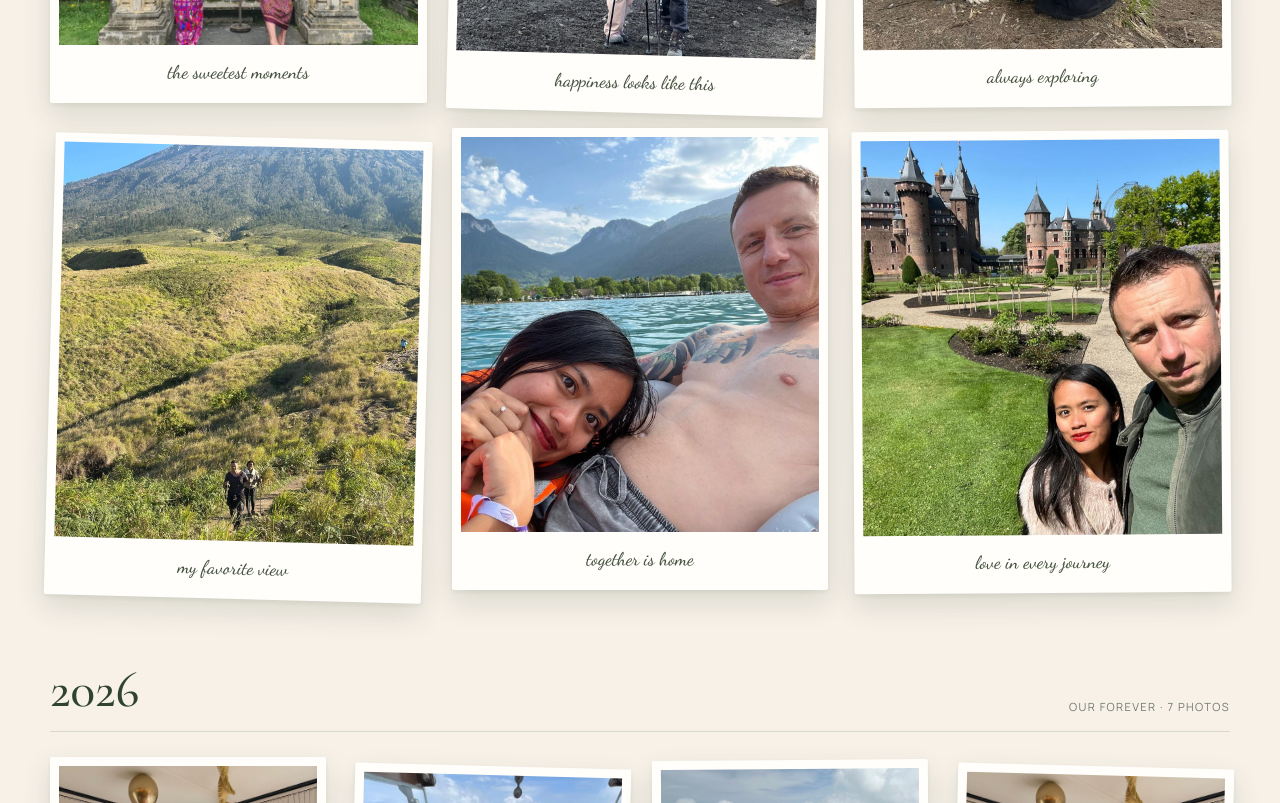
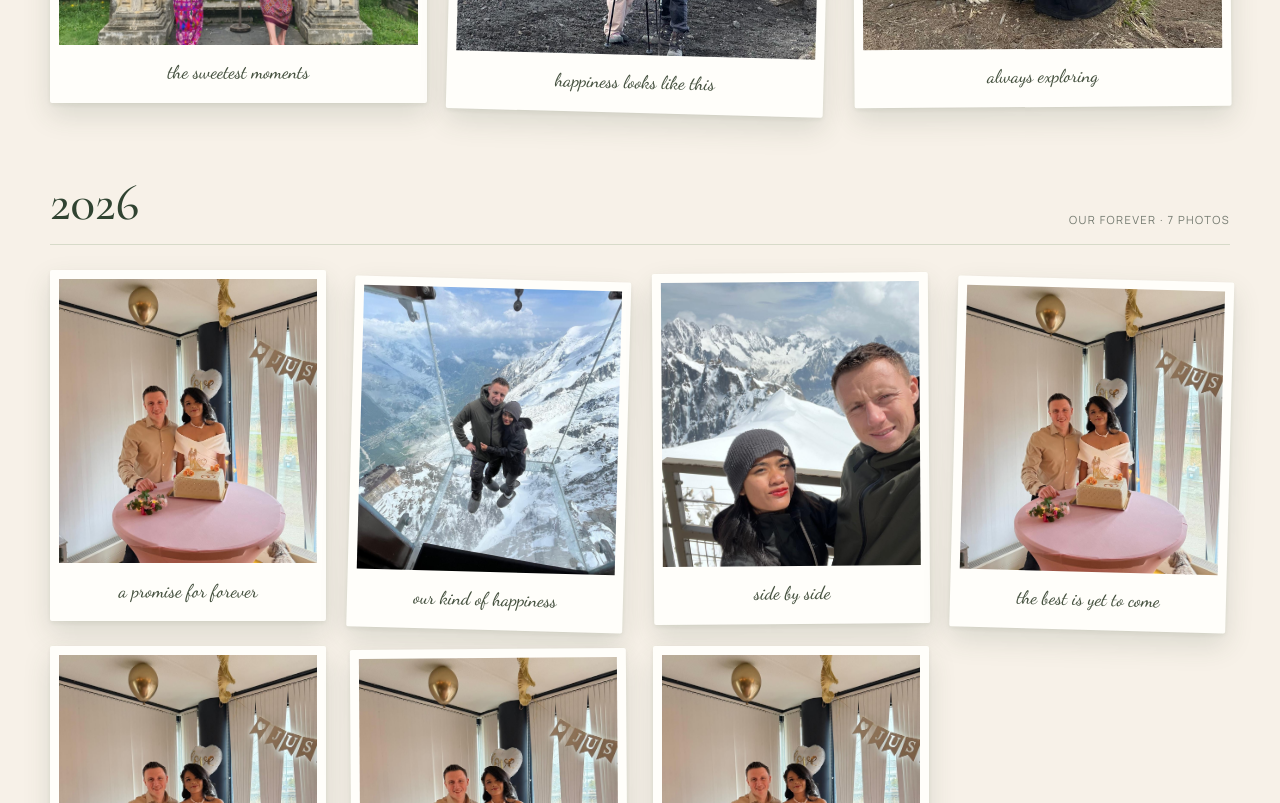
Before and after one commit to nanaa14/DAVEDANNIAWEDDING, a plain HTML site: page DAVENIAWEDDING/index.html in a window 1280 px wide. Shown: the part 5220-6023 px from the top of the page. Drawn offline with nearby package versions, Linux system fonts and the light colour scheme.

Commit message:
index.html

```diff
--- a/DAVENIAWEDDING/index.html
+++ b/DAVENIAWEDDING/index.html
@@ -2438,18 +2438,18 @@
       </div>
 
 
-      <!-- 2022 -->
+      <!-- Chapter I -->
 
       <div class="gallery-year">
 
         <div class="gallery-title">
 
           <h3>
-            2022
+            Chapter I
           </h3>
 
           <span>
-            the beginning · 5 photos
+            the beginning · 2 photos
           </span>
 
         </div>
@@ -2480,18 +2480,18 @@
       </div>
 
 
-      <!-- 2025 -->
+      <!-- Chapter II -->
 
       <div class="gallery-year">
 
         <div class="gallery-title">
 
           <h3>
-            2025
+            Chapter II
           </h3>
 
           <span>
-            the promise · 6 photos
+            the promise · 3 photos
           </span>
 
         </div>
@@ -2524,33 +2524,6 @@
               loading="lazy"
             >
           <span class="polaroid-caption">always exploring</span>
-          </div>
-
-          <div class="photo-frame reveal">
-            <img
-              src="assets/foto9.jpeg"
-              alt="Kenangan Dave dan Nia tahun 2025, foto 4"
-              loading="lazy"
-            >
-          <span class="polaroid-caption">my favorite view</span>
-          </div>
-
-          <div class="photo-frame reveal">
-            <img
-              src="assets/foto10.jpeg"
-              alt="Kenangan Dave dan Nia tahun 2025, foto 5"
-              loading="lazy"
-            >
-          <span class="polaroid-caption">together is home</span>
-          </div>
-
-          <div class="photo-frame reveal">
-            <img
-              src="assets/foto11.jpeg"
-              alt="Kenangan Dave dan Nia tahun 2025, foto 6"
-              loading="lazy"
-            >
-          <span class="polaroid-caption">love in every journey</span>
           </div>
 
         </div>
```
